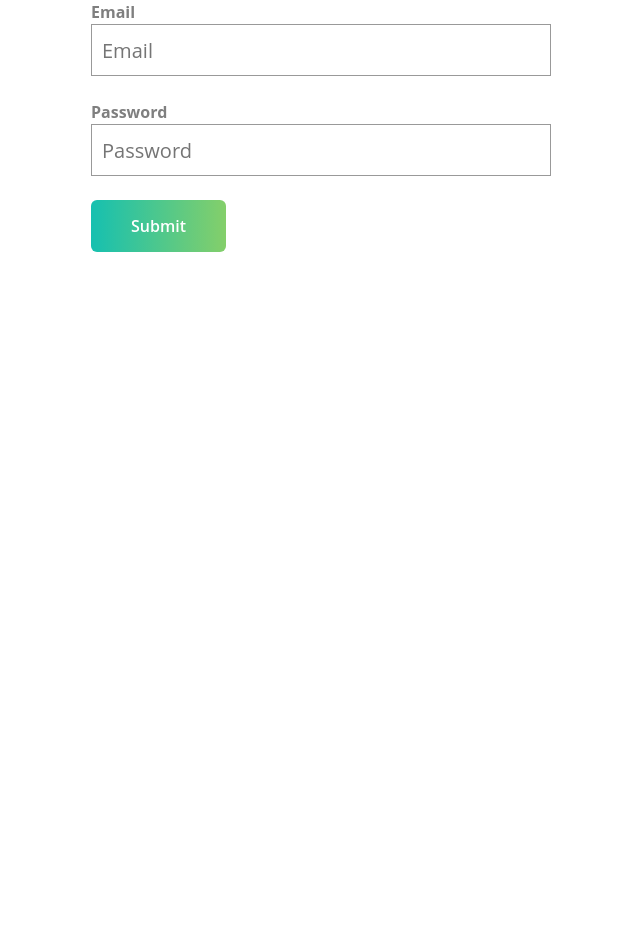
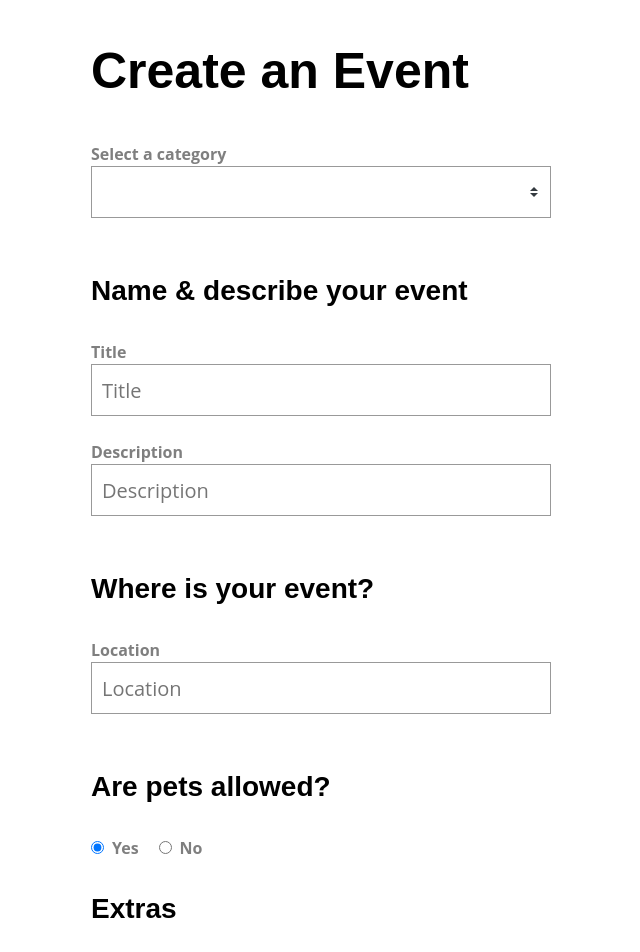
Before and after one commit to sezardino/vue3-fundamentals, a Vue app: page / in a window 1280 px wide. Shown: the top 952 px of the page, without its empty margins (339-979 px from the left). Before the commit the page ends 800 px from the top, so only its background shows below. Built offline with nearby package versions, Linux system fonts and the light colour scheme.

Commit message:
lesson 4

```diff
--- a/src/App.vue
+++ b/src/App.vue
@@ -1,13 +1,16 @@
 <template>
   <div id="app">
-    <LoginForm />
+    <!-- <LoginForm /> -->
+    <ComponentsForm />
   </div>
 </template>
 
 <script>
 import LoginForm from "@/views/LoginForm.vue";
+import ComponentsForm from "@/views/ComponentsForm.vue";
+
 export default {
-  components: { LoginForm },
+  components: { LoginForm, ComponentsForm },
 };
 </script>
 
--- a/src/components/BaseRadioGroup.vue
+++ b/src/components/BaseRadioGroup.vue
@@ -18,7 +18,10 @@
 </template>
 
 <script>
+import BaseRadio from "./BaseRadio.vue";
+
 export default {
+  components: { BaseRadio },
   props: {
     vertical: {
       type: Boolean,
--- a/src/components/BaseSelect.vue
+++ b/src/components/BaseSelect.vue
@@ -31,7 +31,7 @@
 <script>
 import SetupFormComponent from "@/helpers/SetupFormComponent";
 import UniqueID from "@/helpers/uuid";
-import BaseErrorMessage from "@/components/BaseErrorMessage.vue.vue";
+import BaseErrorMessage from "@/components/BaseErrorMessage.vue";
 
 export default {
   components: { BaseErrorMessage },
--- a/src/views/ComponentsForm.vue
+++ b/src/views/ComponentsForm.vue
@@ -1,30 +1,40 @@
 <template>
   <div>
     <h1>Create an Event</h1>
-    <form @submit.prevent="createEvent">
+    <form @submit="onSubmit">
       <BaseSelect
         label="Select a category"
         :options="categories"
-        v-model="event.category"
-        error="This field is required"
+        v-model="category"
+        :error="errors.category"
       />
 
       <h3>Name & describe your event</h3>
       <BaseInput
         label="Title"
-        v-model="event.title"
+        v-model="title"
         type="text"
-        error="This field is required"
+        :error="errors.title"
       />
 
-      <BaseInput label="Description" v-model="event.description" type="text" />
+      <BaseInput
+        label="Description"
+        v-model="description"
+        :error="errors.description"
+        type="text"
+      />
 
       <h3>Where is your event?</h3>
-      <BaseInput label="Location" v-model="event.location" type="text" />
+      <BaseInput
+        label="Location"
+        v-model="location"
+        :error="errors.location"
+        type="text"
+      />
 
       <h3>Are pets allowed?</h3>
       <BaseRadioGroup
-        v-model="event.pets"
+        v-model="pets"
         name="pets"
         :options="[
           { value: 1, label: 'Yes' },
@@ -32,11 +42,11 @@
         ]"
       />
 
-      <template v-if="event.pets === 0">
+      <template v-if="pets === 0">
         <h3>Are you sure? 🐶</h3>
         <BaseRadioGroup
-          v-model="event.petsagain"
-          name="petsagain"
+          v-model="pets"
+          name="pets"
           :options="[
             { value: 1, label: 'Yes' },
             { value: 0, label: 'No' },
@@ -46,11 +56,11 @@
 
       <h3>Extras</h3>
       <div>
-        <BaseCheckbox label="Catering" v-model="event.extras.catering" />
+        <BaseCheckbox label="Catering" v-model="catering" />
       </div>
 
       <div>
-        <BaseCheckbox label="Live music" v-model="event.extras.music" />
+        <BaseCheckbox label="Live music" v-model="music" />
       </div>
 
       <div>
@@ -59,13 +69,25 @@
         </BaseButton>
       </div>
     </form>
-
-    <pre>{{ event }}</pre>
   </div>
 </template>
 
 <script>
+import { useField, useForm } from "vee-validate";
+import BaseInput from "@/components/BaseInput.vue";
+import BaseRadioGroup from "@/components/BaseRadioGroup.vue";
+import BaseCheckbox from "@/components/BaseCheckbox.vue";
+import BaseButton from "@/components/BaseButton.vue";
+import BaseSelect from "@/components/BaseSelect.vue";
+
 export default {
+  components: {
+    BaseInput,
+    BaseRadioGroup,
+    BaseCheckbox,
+    BaseButton,
+    BaseSelect,
+  },
   data() {
     return {
       categories: [
@@ -77,23 +99,78 @@ export default {
         "food",
         "community",
       ],
-      event: {
+    };
+  },
+  setup() {
+    const required = (value) => {
+      if (!value) return "This field is required";
+
+      if (String(value).length < 0) return "This field is required";
+
+      return true;
+    };
+
+    const minLength = (min, value) => {
+      if (String(value).length < min)
+        return `This field must be at least ${min} characters long`;
+
+      return true;
+    };
+
+    const validators = {
+      category: undefined,
+      title: (value) => {
+        const req = required(value);
+        if (req !== true) return req;
+
+        const min = minLength(3, value);
+        if (min !== true) return min;
+
+        return true;
+      },
+      description: required,
+      location: required,
+      pets: undefined,
+      catering: undefined,
+      music: undefined,
+    };
+
+    const { errors, handleSubmit } = useForm({
+      validationSchema: validators,
+      initialValues: {
+        title: "",
         category: "",
-        title: "",
         description: "",
         location: "",
         pets: 1,
-        extras: {
-          catering: false,
-          music: false,
-        },
+        catering: false,
+        music: false,
       },
+    });
+
+    const { value: category } = useField("category");
+    const { value: title } = useField("title");
+    const { value: description } = useField("description");
+    const { value: location } = useField("location");
+    const { value: pets } = useField("pets");
+    const { value: catering } = useField("catering");
+    const { value: music } = useField("music");
+
+    const onSubmit = handleSubmit((data) => {
+      console.log(data);
+    });
+
+    return {
+      category,
+      title,
+      description,
+      location,
+      pets,
+      catering,
+      music,
+      errors,
+      onSubmit,
     };
-  },
-  methods: {
-    createEvent() {
-      console.log("submit");
-    },
   },
 };
 </script>
```
